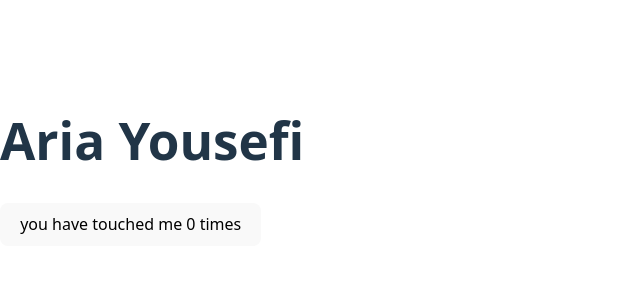
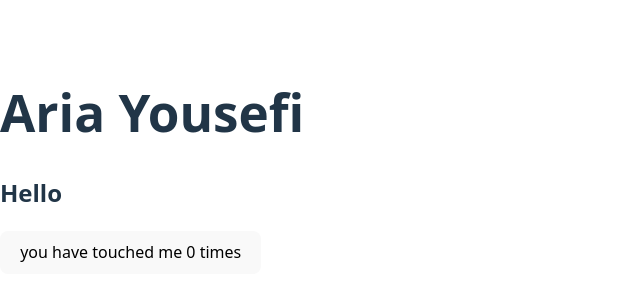
Before and after one commit to aria-yousefi/ariayousefi, a React (Vite) app: page / in a window 1280 px wide. Shown: the part 238-538 px from the top of the page, without its empty margins (0-640 px from the left). Built offline with nearby package versions, Linux system fonts and the light colour scheme.

Commit message:
test commit

```diff
--- a/src/App.jsx
+++ b/src/App.jsx
@@ -8,6 +8,7 @@ function App() {
   return (
     <>
       <h1>Aria Yousefi</h1>
+      <h2>Hello</h2>
       <div className="card">
         <button onClick={() => setCount((count) => count + 1)}>
           you have touched me {count} times
```
